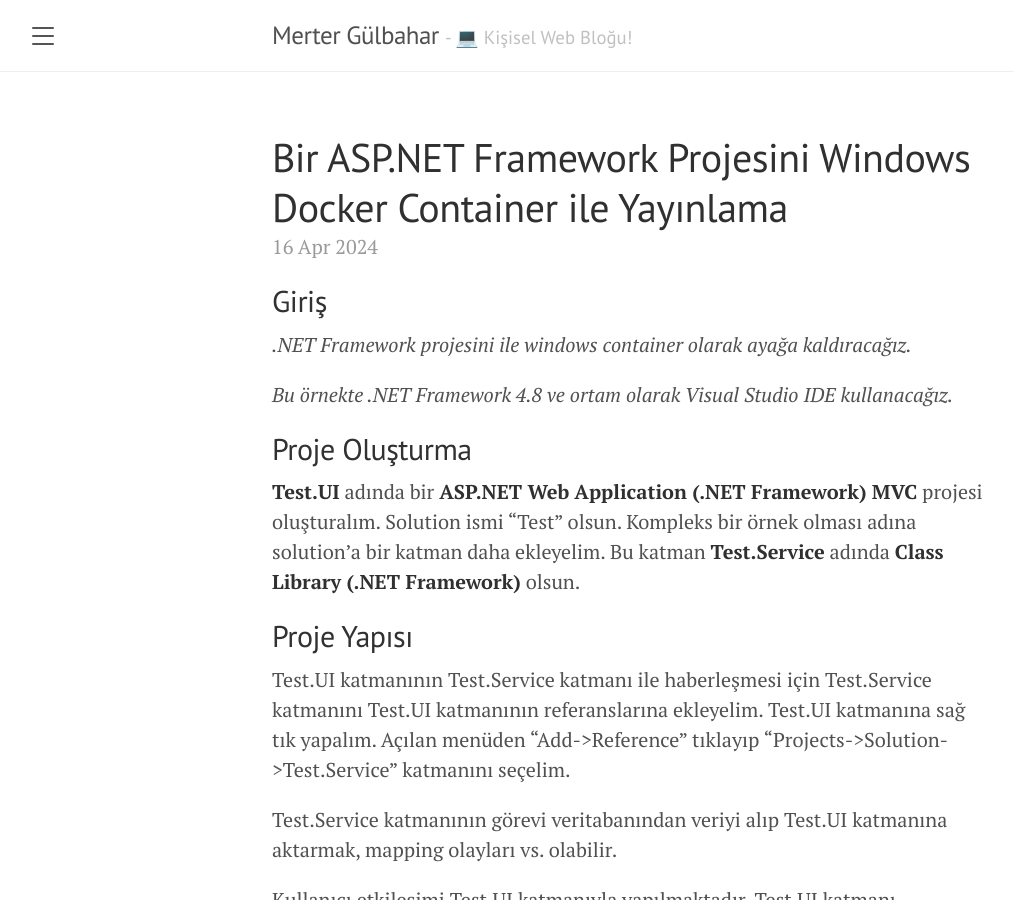
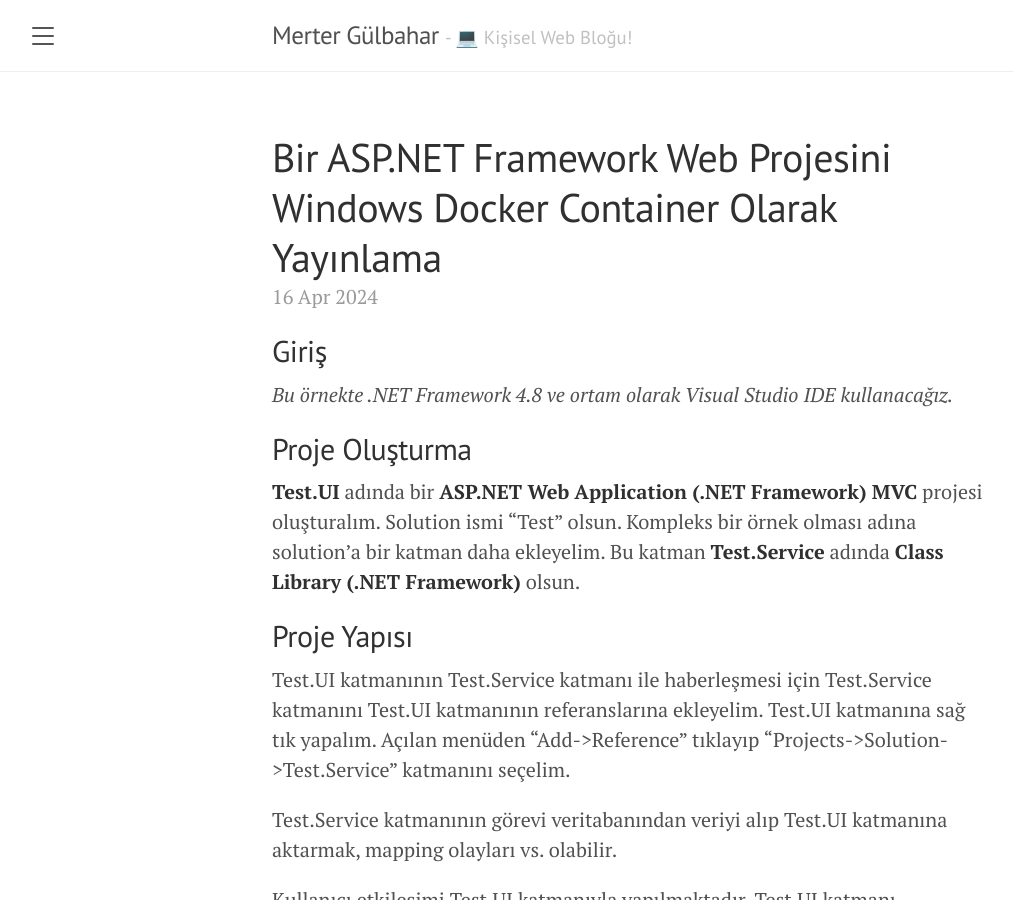
Before and after one commit to merterr/merterr.github.io, a Jekyll site: the page built from _posts/2024-04-16-how-to-run-net-framework-app-with-docker.md, in a window 1280 px wide and 900 px high. Shown: the whole window, without its empty margins (8-1021 px from the left). Built offline with Jekyll 4.4.1, drawn with Linux system fonts in a browser that asks for light colours; nearby versions of some CDN libraries.

Commit message:
Update 2024-04-16-how-to-run-net-framework-app-with-docker.md

```diff
--- a/_posts/2024-04-16-how-to-run-net-framework-app-with-docker.md
+++ b/_posts/2024-04-16-how-to-run-net-framework-app-with-docker.md
@@ -1,11 +1,9 @@
 ---
 layout: post
-title: Bir ASP.NET Framework Projesini Windows Docker Container ile Yayınlama
+title: Bir ASP.NET Framework Web Projesini Windows Docker Container Olarak Yayınlama
 
 ---
 ## Giriş
-
-*.NET Framework projesini ile windows container olarak ayağa kaldıracağız.*
 
 *Bu örnekte .NET Framework 4.8 ve ortam olarak Visual Studio IDE kullanacağız.*
 
```
